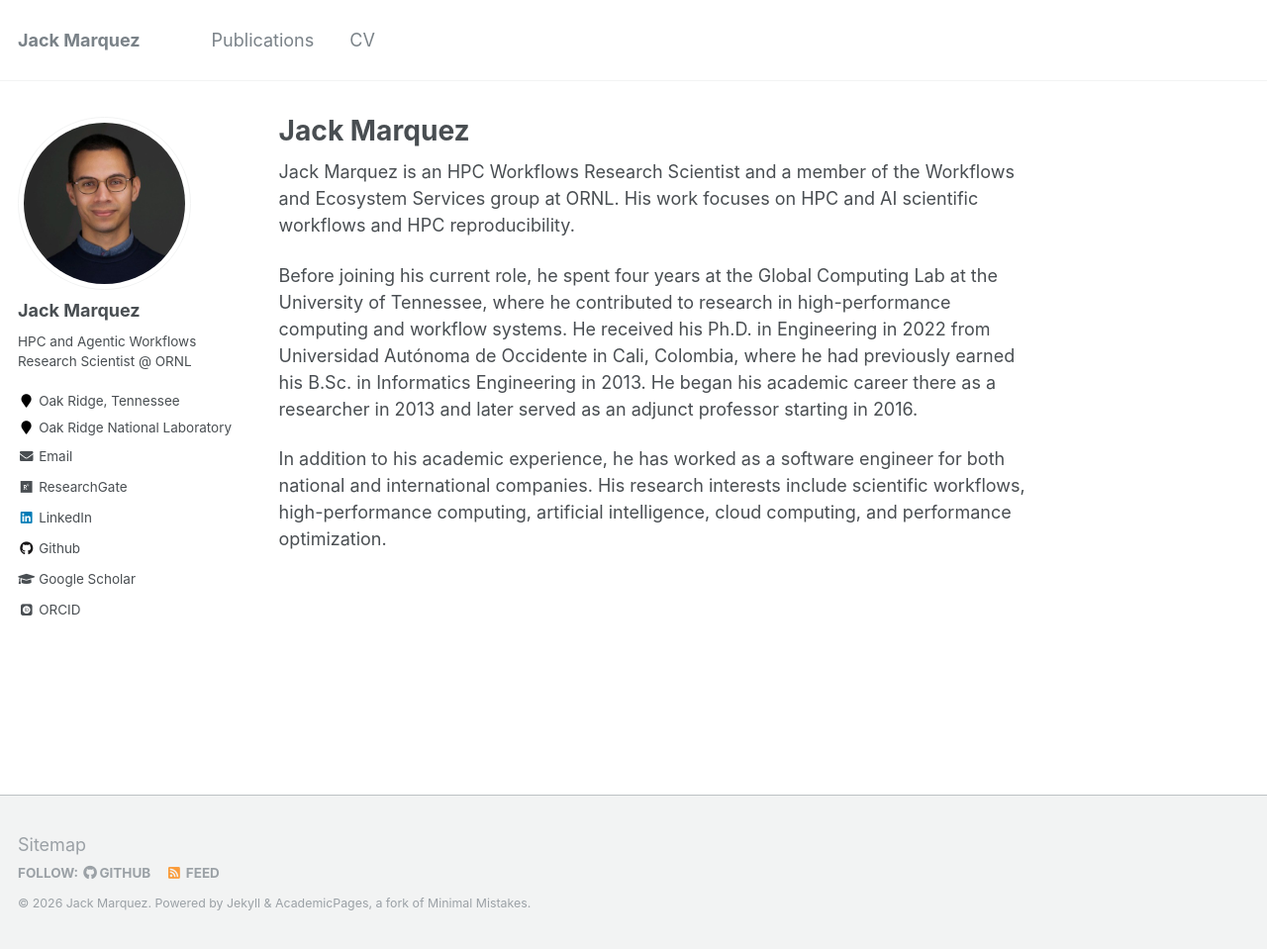
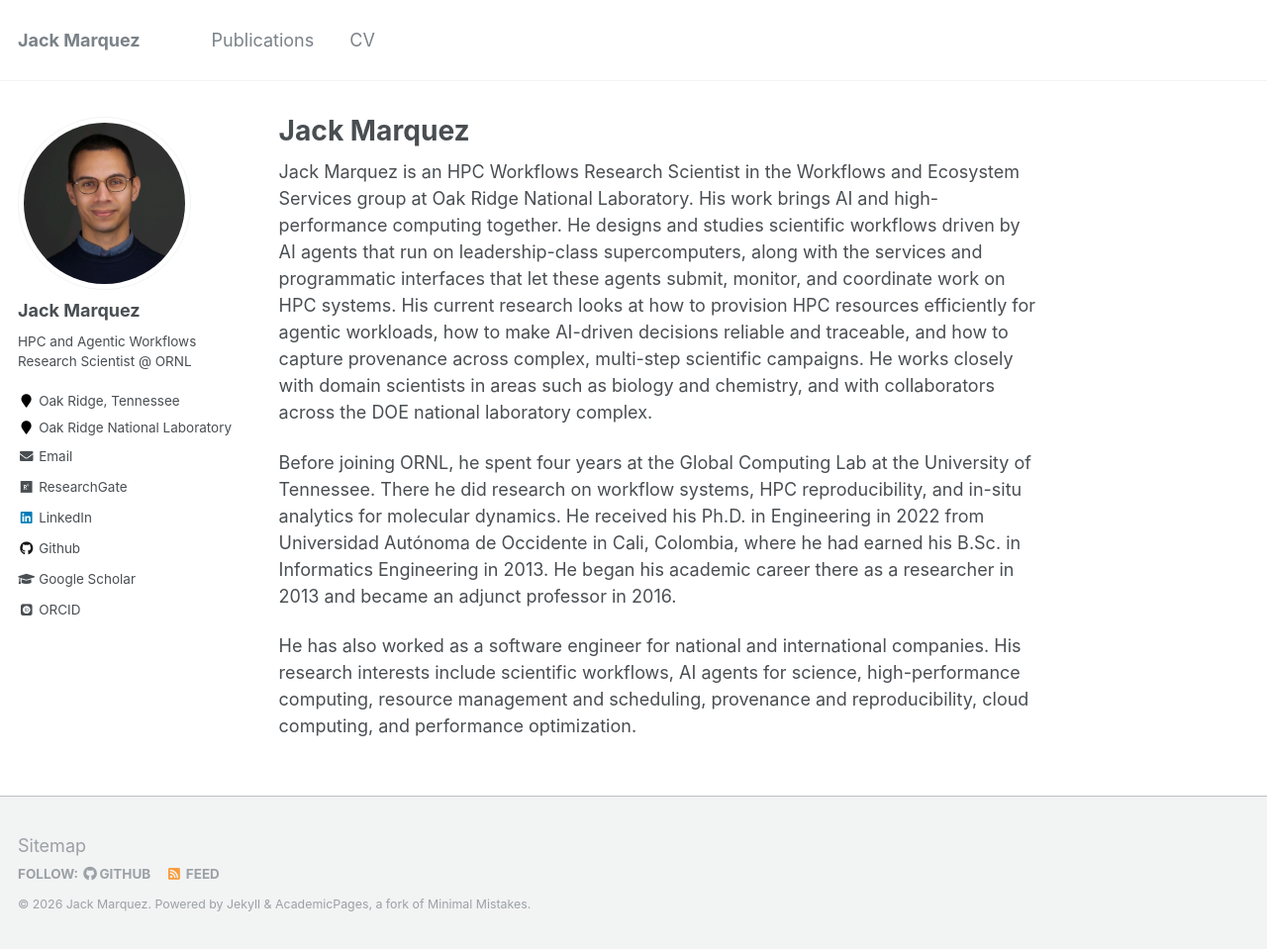
Before and after one commit to jackdmarquez/jackdmarquez.github.io, a Jekyll site: the page built from _pages/about.md, in a window 1280 px wide and 959 px high. Shown: the whole window at 99% size. Built offline with Jekyll 4.4.1, drawn with Linux system fonts in a browser that asks for light colours; some web fonts are replaced.

Commit message:
Update about bio
Co-Authored-By: Claude Sonnet 5.5 <noreply@anthropic.com>

```diff
--- a/_pages/about.md
+++ b/_pages/about.md
@@ -8,8 +8,8 @@ redirect_from:
   - /about.html
 ---
 
-Jack Marquez is an HPC Workflows Research Scientist and a member of the Workflows and Ecosystem Services group at ORNL. His work focuses on HPC and AI scientific workflows and HPC reproducibility.
+Jack Marquez is an HPC Workflows Research Scientist in the Workflows and Ecosystem Services group at Oak Ridge National Laboratory. His work brings AI and high-performance computing together. He designs and studies scientific workflows driven by AI agents that run on leadership-class supercomputers, along with the services and programmatic interfaces that let these agents submit, monitor, and coordinate work on HPC systems. His current research looks at how to provision HPC resources efficiently for agentic workloads, how to make AI-driven decisions reliable and traceable, and how to capture provenance across complex, multi-step scientific campaigns. He works closely with domain scientists in areas such as biology and chemistry, and with collaborators across the DOE national laboratory complex.
 
-Before joining his current role, he spent four years at the Global Computing Lab at the University of Tennessee, where he contributed to research in high-performance computing and workflow systems. He received his Ph.D. in Engineering in 2022 from Universidad Autónoma de Occidente in Cali, Colombia, where he had previously earned his B.Sc. in Informatics Engineering in 2013. He began his academic career there as a researcher in 2013 and later served as an adjunct professor starting in 2016.
+Before joining ORNL, he spent four years at the Global Computing Lab at the University of Tennessee. There he did research on workflow systems, HPC reproducibility, and in-situ analytics for molecular dynamics. He received his Ph.D. in Engineering in 2022 from Universidad Autónoma de Occidente in Cali, Colombia, where he had earned his B.Sc. in Informatics Engineering in 2013. He began his academic career there as a researcher in 2013 and became an adjunct professor in 2016.
 
-In addition to his academic experience, he has worked as a software engineer for both national and international companies. His research interests include scientific workflows, high-performance computing, artificial intelligence, cloud computing, and performance optimization.
+He has also worked as a software engineer for national and international companies. His research interests include scientific workflows, AI agents for science, high-performance computing, resource management and scheduling, provenance and reproducibility, cloud computing, and performance optimization.
```
